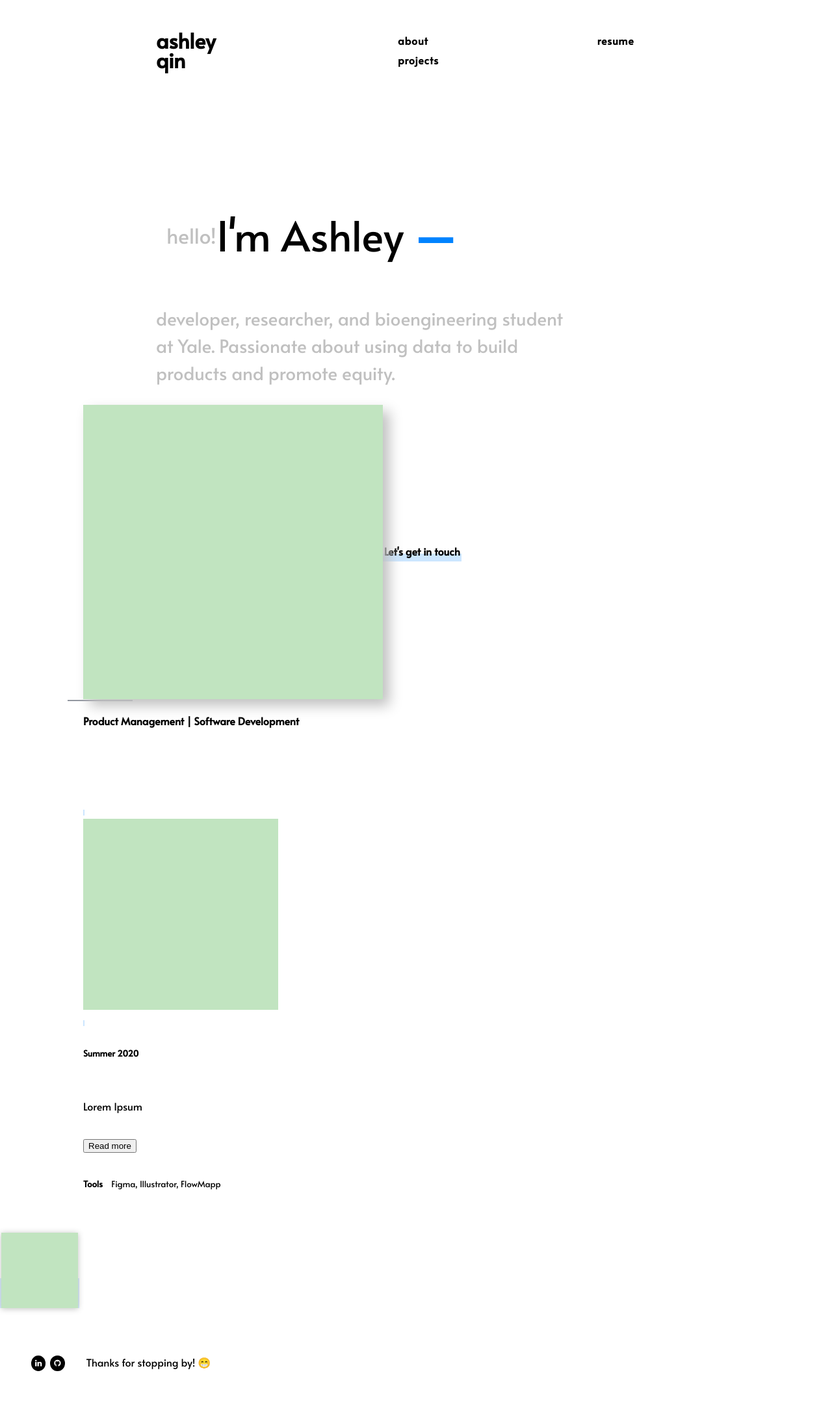
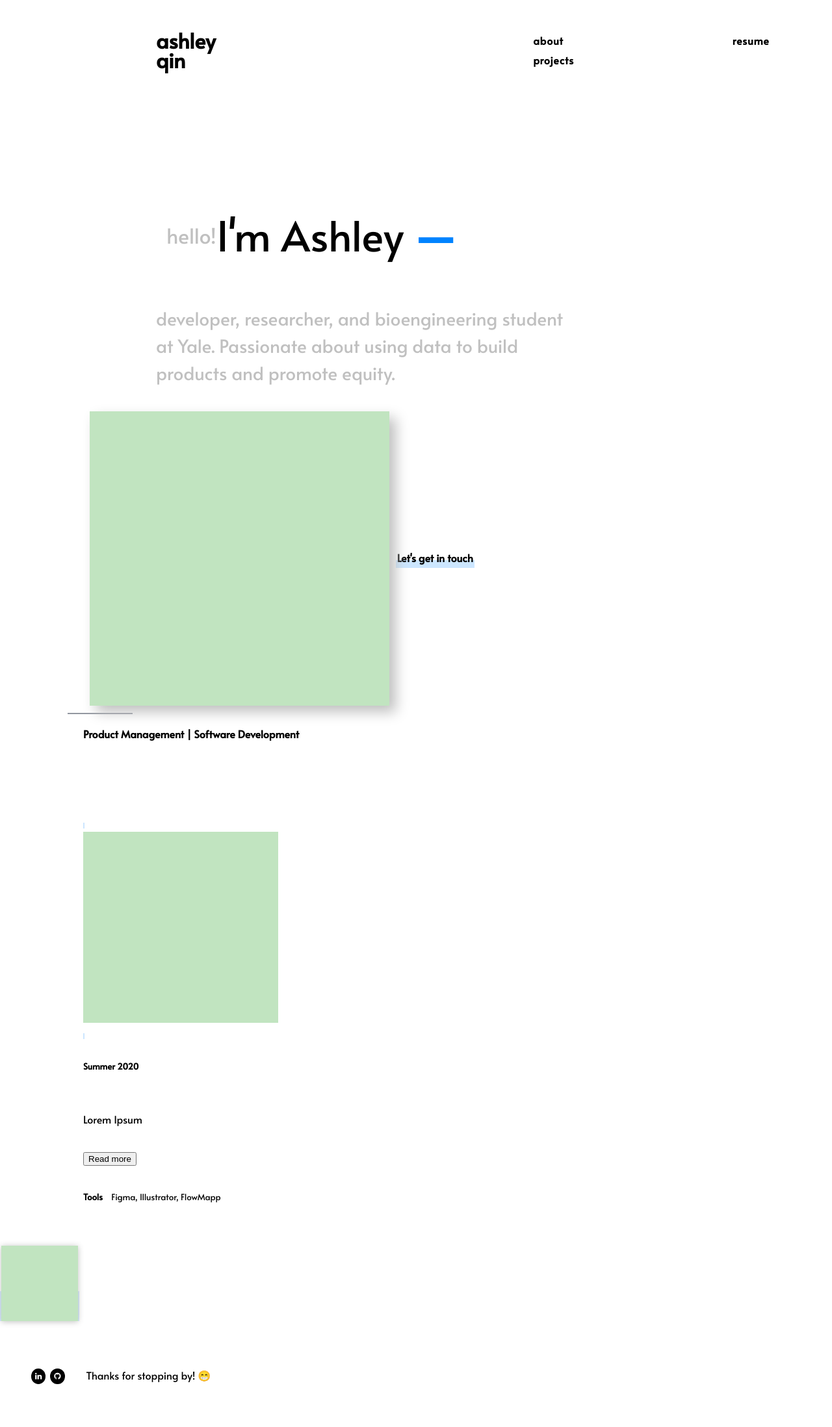
Before and after one commit to ashleyyqin/ashleyyqin.github.io, a Jekyll site: the page built from index.html, in a window 1280 px wide. Shown: the whole page at 65% size. Built offline with Jekyll 4.4.1, drawn with Linux system fonts in a browser that asks for light colours.

Commit message:
Update main.css

```diff
--- a/styles/main.css
+++ b/styles/main.css
@@ -156,6 +156,7 @@ header a:hover {
 
 nav {
     z-index: 2000;
+    margin-left: 15em;
 }
 
 nav a {
@@ -542,10 +543,11 @@ main {
 #bio-prof-pic {
     /*border-radius: 50%;
     width: 320px;
-    float: right;
     margin: -140px 0 24px 20px;
     margin-top: 4em;
     margin-right: 2em;*/
+    float: right;
+    margin: 10px;
 }
 
 @media screen and (max-width: 768px) {
```
